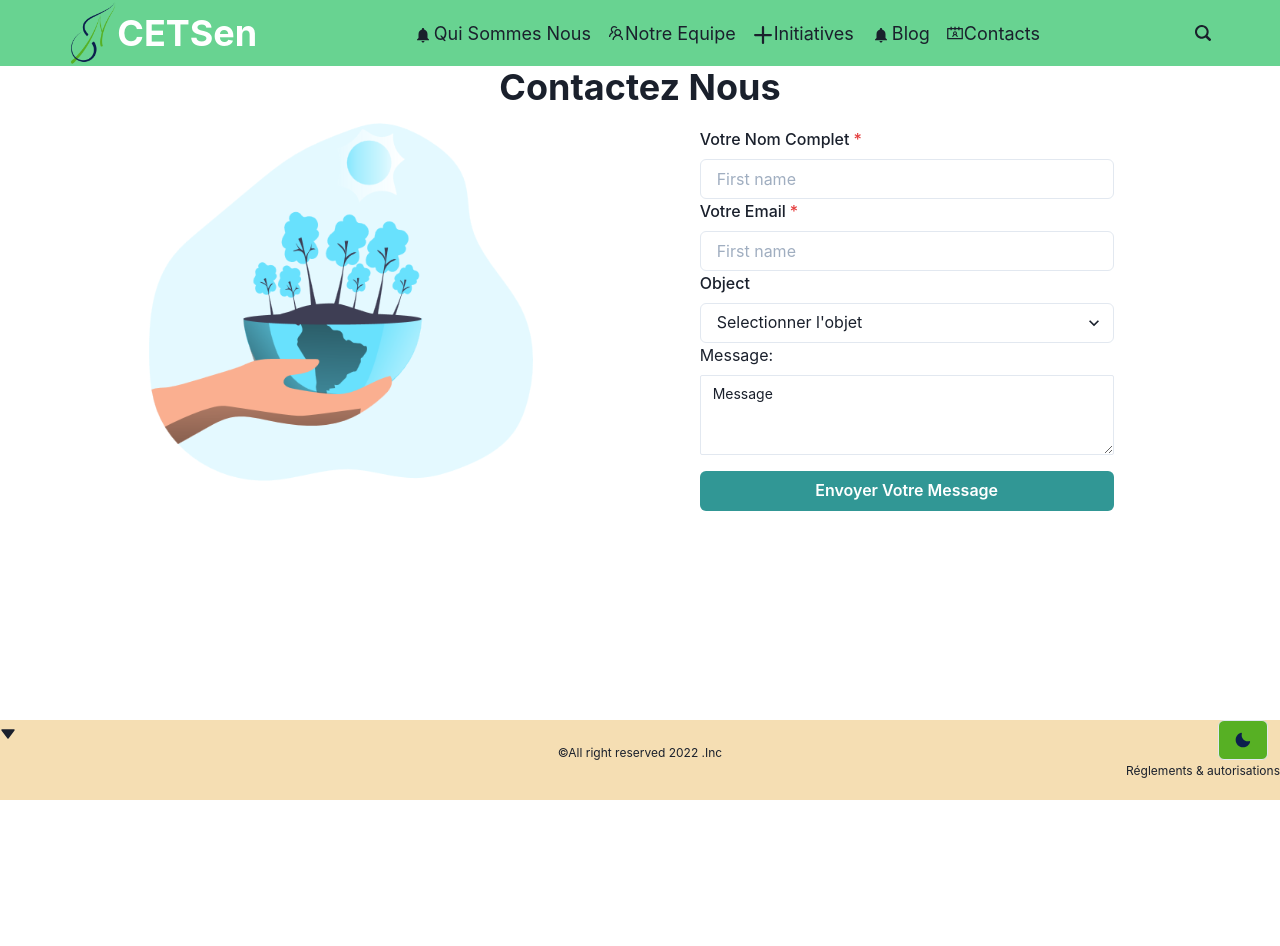
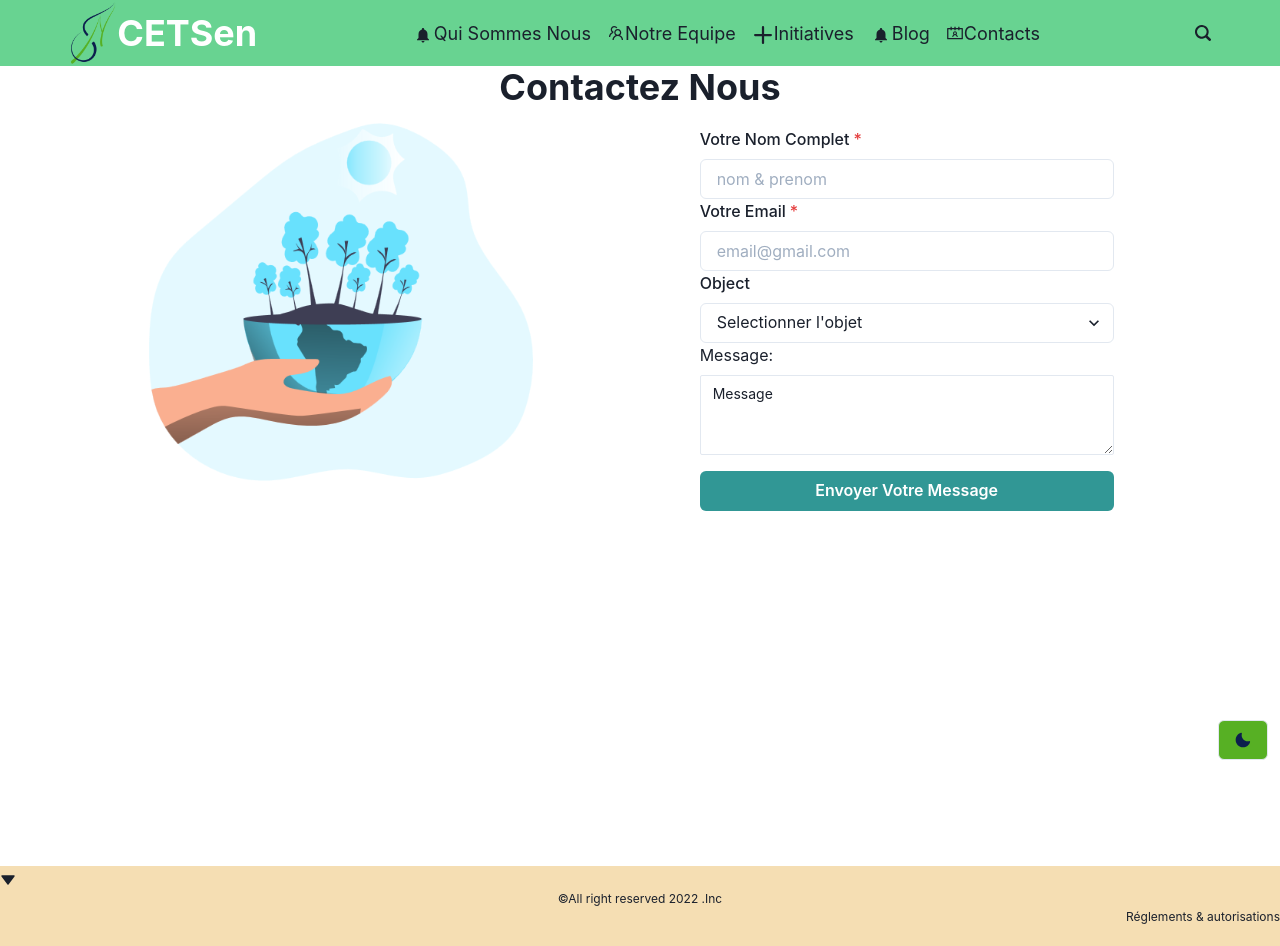
Before and after one commit to baaratik93/refonte-centset, a React (Create React App) app: page /Contacts in a window 1280 px wide. Before the commit the page ends 866 px from the top, so only its background shows below. Built offline with nearby package versions, Linux system fonts and the light colour scheme.

Commit message:
modification

```diff
--- a/src/components/Footer.jsx
+++ b/src/components/Footer.jsx
@@ -8,12 +8,10 @@ export const Footer = () => {
 
 
     const CustomFooter = styled.div`
-    position: fixed;
+
     background: wheat;
     height: 10vh;
-    bottom: 0;
-    right: 0;
-    left: 0;
+
   `;
 
   return (
--- a/src/pages/Contacts.jsx
+++ b/src/pages/Contacts.jsx
@@ -27,12 +27,12 @@ const Contacts = () => {
 
         <Flex direction="column"  p={17} width="md">
           <FormControl isRequired>
-            <FormLabel htmlFor="first-name">Votre Nom Complet</FormLabel>
-            <Input id="first-name" placeholder="First name" />
+            <FormLabel htmlFor="nom-prenom">Votre Nom Complet</FormLabel>
+            <Input id="nom-prenom" placeholder="nom & prenom" />
           </FormControl>
           <FormControl isRequired>
-            <FormLabel htmlFor="first-name">Votre Email</FormLabel>
-            <Input id="first-name" placeholder="First name" />
+            <FormLabel htmlFor="email">Votre Email</FormLabel>
+            <Input id="email" placeholder="email@gmail.com" />
           </FormControl>
 
           <FormControl>
```
